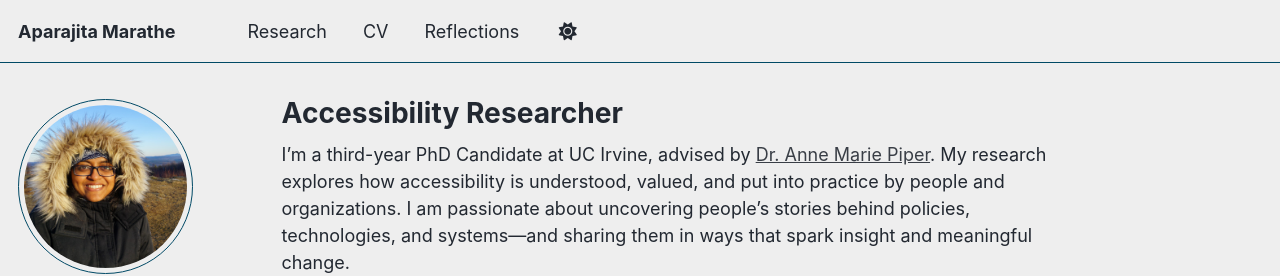
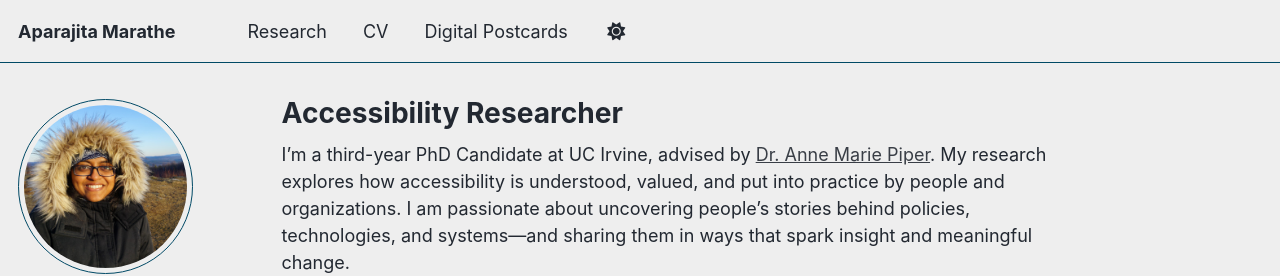
Before and after one commit to aparajitamarathe/aparajitamarathe.github.io, a Jekyll site: the page built from _pages/about.md, in a window 1280 px wide. Shown: the top 276 px of the page. Built offline with Jekyll 4.4.1, drawn with Linux system fonts in a browser that asks for light colours; some web fonts are replaced.

Commit message:
Update navigation.yml

```diff
--- a/_data/navigation.yml
+++ b/_data/navigation.yml
@@ -23,7 +23,7 @@ main:
   - title: "CV"
     url: /cv/
 
-  - title: "Reflections"
+  - title: "Digital Postcards"
     url: "https://postcardsfromapara.blogspot.com/?view=mosaic"
 
   # - title: "CV"
```
